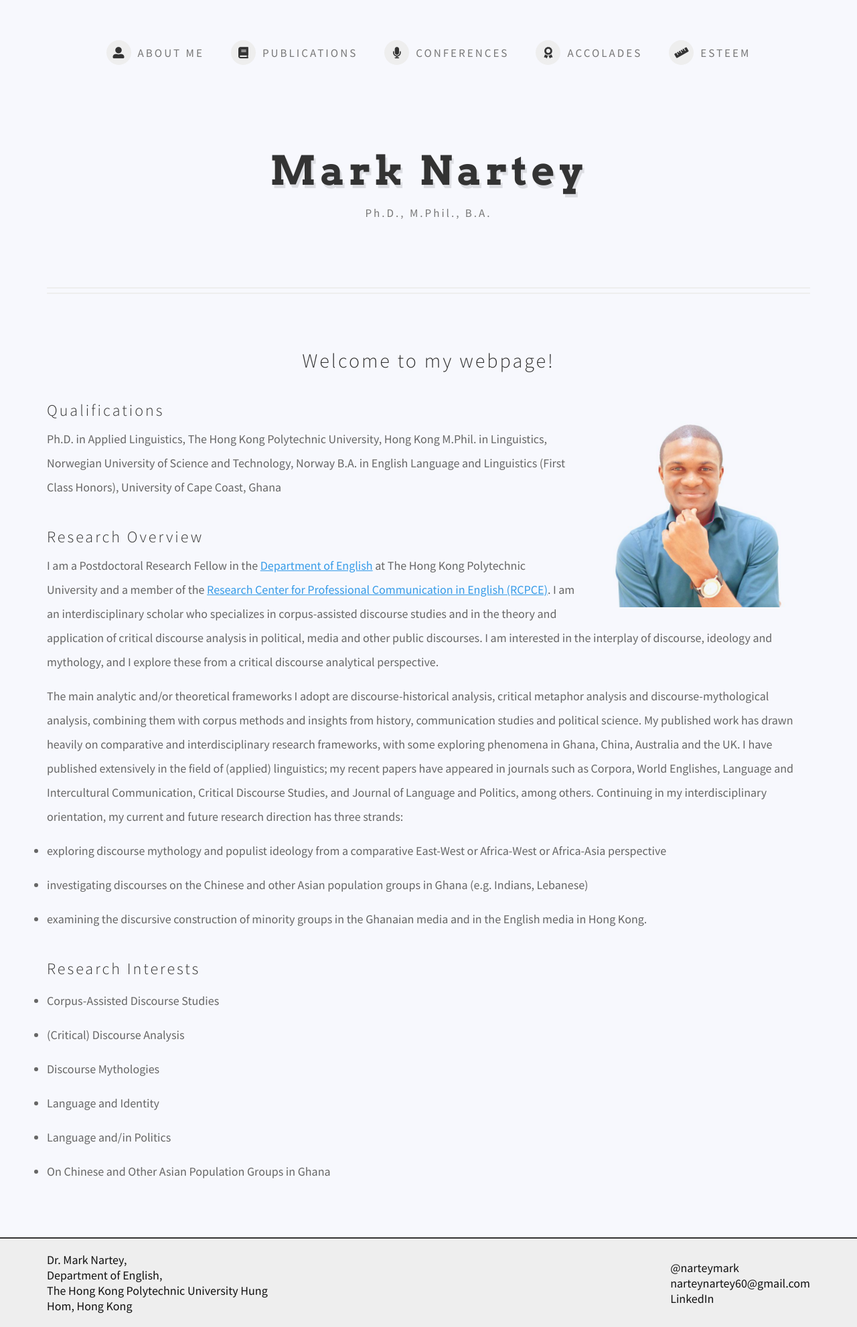
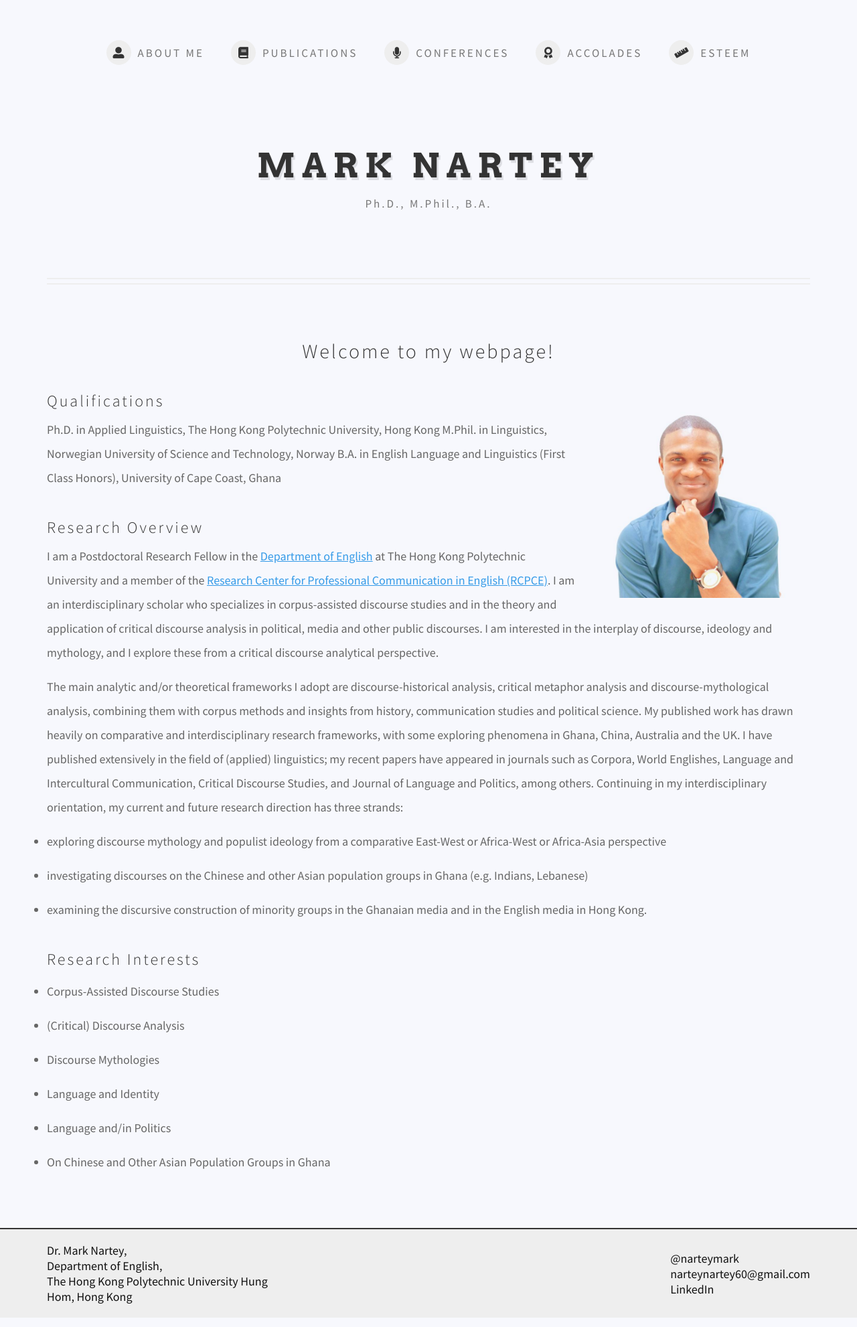
Before and after one commit to danielcornock/marknartey.com, a Jekyll site: the page built from _pages/index.md, in a window 1280 px wide. Shown: the whole page at 67% size. Built offline with Jekyll 4.4.1, drawn with Linux system fonts in a browser that asks for light colours; nearby versions of some CDN libraries.

Commit message:
update title

```diff
--- a/_sass/modules/_hero.scss
+++ b/_sass/modules/_hero.scss
@@ -8,10 +8,11 @@
   &-title {
     color: $color-primary;
     text-shadow: 0.05em 0.075em 0 rgba(0, 0, 0, 0.1);
-    letter-spacing: 6px;
-    font-size: 60px;
+    letter-spacing: 10px;
+    font-size: 50px;
     font-family: 'Arvo', serif;
     margin-bottom: 15px;
+    text-transform: uppercase;
   }
 
   &-subtitle {
--- a/assets/css/index.css
+++ b/assets/css/index.css
@@ -111,10 +111,11 @@
 .hero-title {
   color: #333;
   text-shadow: 0.05em 0.075em 0 rgba(0, 0, 0, 0.1);
-  letter-spacing: 6px;
-  font-size: 60px;
+  letter-spacing: 10px;
+  font-size: 50px;
   font-family: 'Arvo', serif;
   margin-bottom: 15px;
+  text-transform: uppercase;
 }
 
 .hero-subtitle {
```
